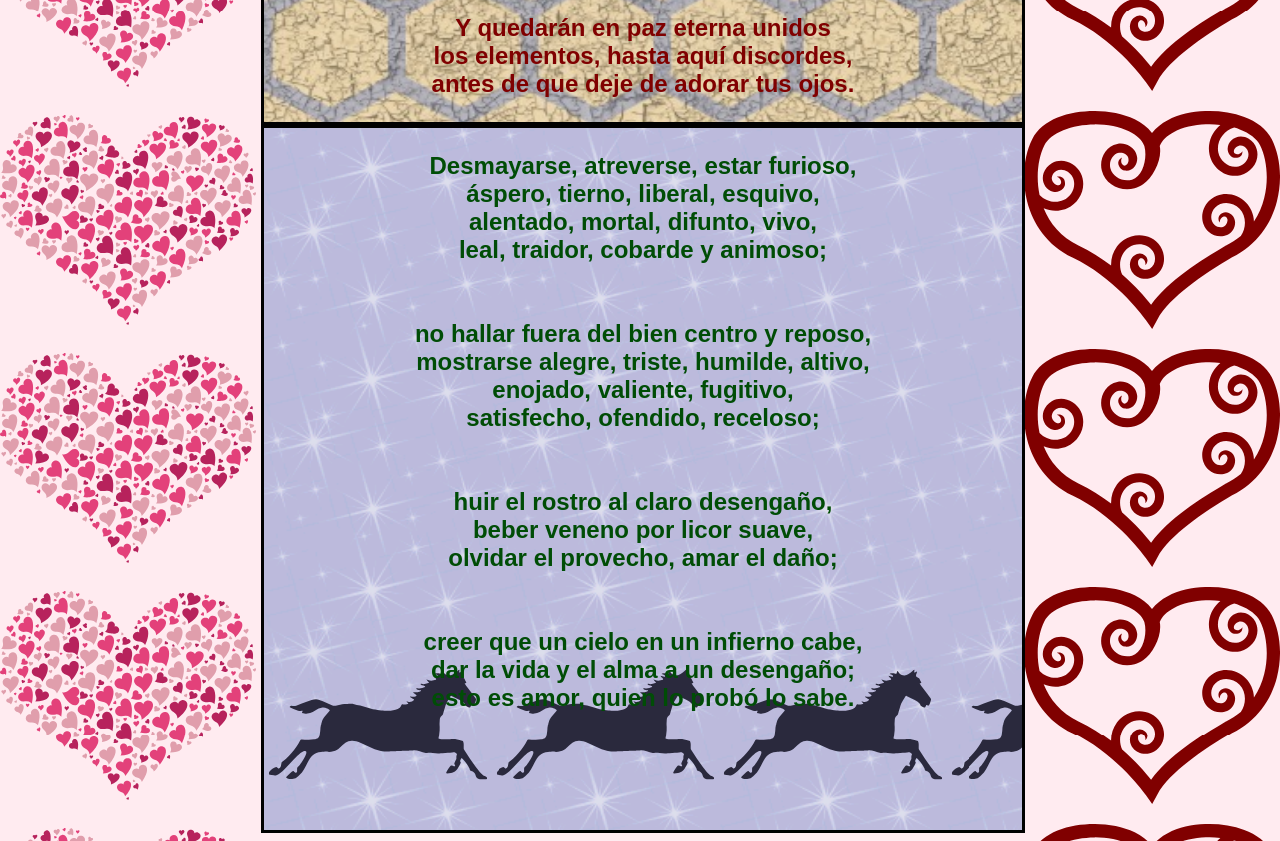
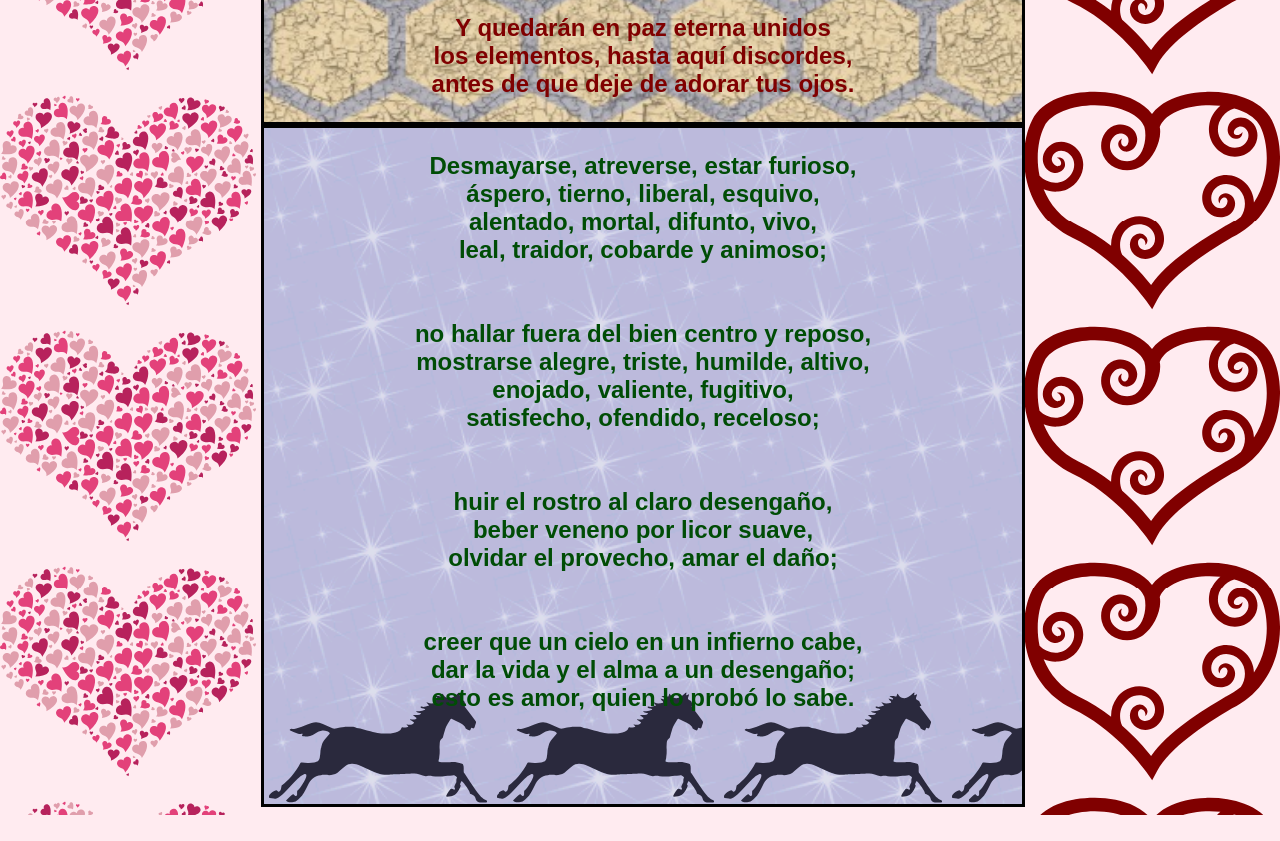
Before and after one commit to Anadoez/SonetosLope, a plain HTML site: page index.html in a window 1280 px wide. Shown: the part 1800-2641 px from the top of the page. After the commit the page ends 2615 px from the top, so only its background shows below. Drawn offline with Linux system fonts and the light colour scheme.

Commit message:
perfecc css

```diff
--- a/sonetos.css
+++ b/sonetos.css
@@ -41,10 +41,9 @@ div{
     color:#800000;
 }
 .fondo4{
-    background:url("fondos/caballo.svg") repeat-x bottom,
+    background:url("fondos/caballo.svg") repeat-x bottom left,
     url("fondos/estrellas.png") repeat;
-    background-size: 30% 30%;
-    background-position: 0% 100%;
+    background-size: 30%;
     color:#004D06;
-    padding-bottom: 5%;
+    padding-bottom: 9%;
 }
```
Also changed, not shown: index.html (+0 -2 lines).
